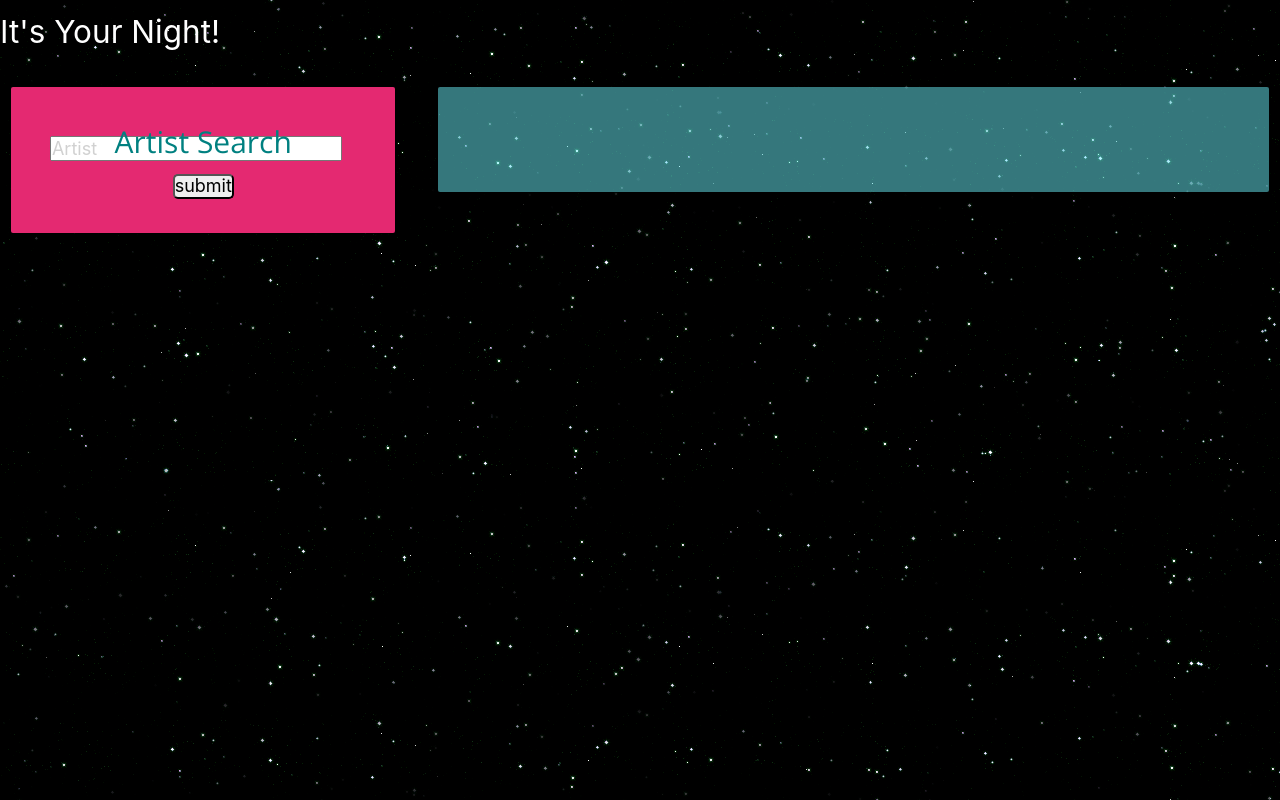
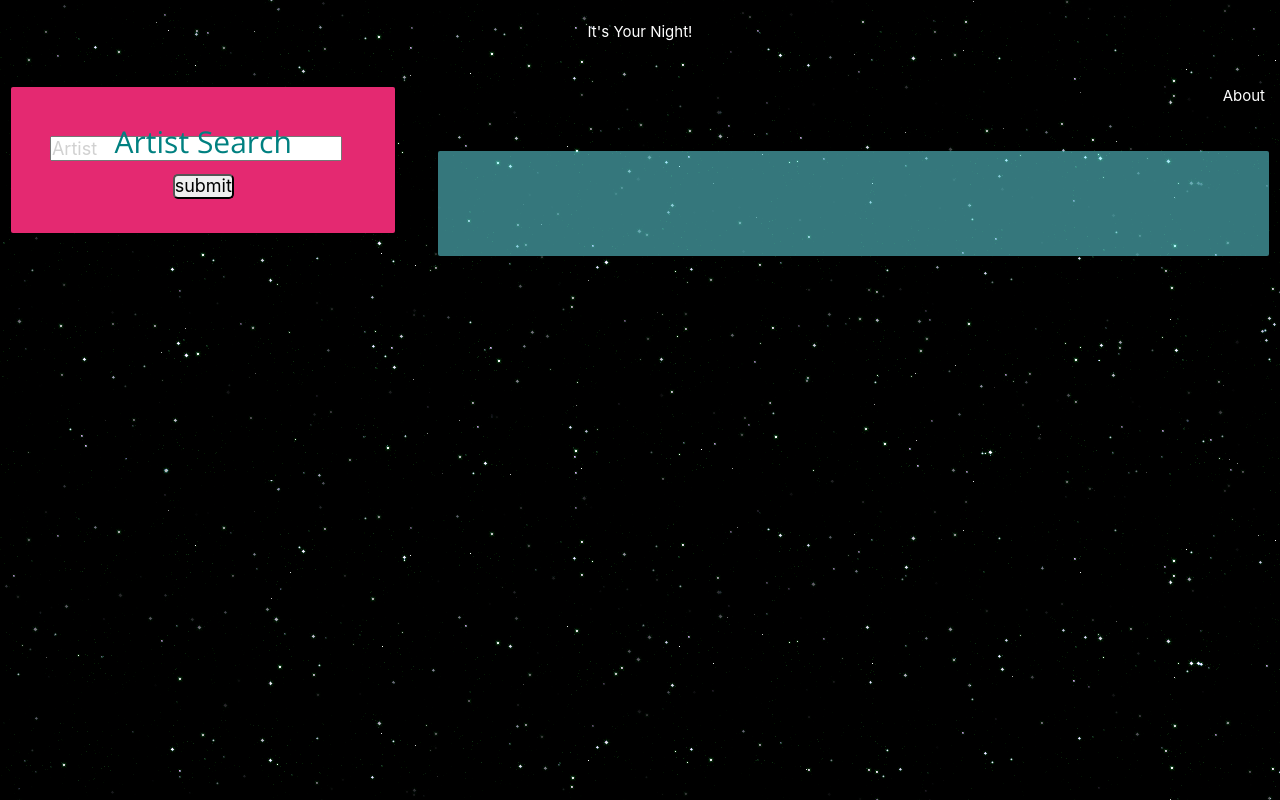
Before and after one commit to guliver109/its-your-night.github.io, a PHP site: page / in a window 1280 px wide. Run offline with PHP 8.4, Linux system fonts and the light colour scheme; some libraries are stand-ins or nearby versions; some web fonts are replaced.

Commit message:
fix problems with ana

```diff
--- a/assets/css/style.css
+++ b/assets/css/style.css
@@ -1,3 +1,6 @@
+
+/* ---------------TWINKLE BACKGROUND ------------------- */
+
 * {
     margin: 0;
     padding: 0;
@@ -11,9 +14,11 @@ header {
     position:relative;
     z-index:5;
 }
+
 h2{
     margin-top: 30px;
     text-align: center;
+
 }
 header h2{
     font-size: 22px;
@@ -71,14 +76,12 @@ header a, a:visited {
   animation:move-twink-back 200s linear infinite;
 }
 
+/* --------------------WIREFRAME -------------------------------------- */
+
 body {
 
-    /* background: url("../images/background/ no-repeat fixed center; */
-
     background-size: cover;
-
     text-align: left;
-
     color: #ffffff;
   }
 
@@ -120,13 +123,54 @@ button {
     color: white;
 }
 
+/* ------------------NAV SIGN TEXT -------------------------- */
+.sign {
+    min-height: 100%;
+    display: flex;
+    flex-direction: column;
+    justify-content: center;
+    align-items: center;
+
+}
+
+__word {
+      font-size: 5.6rem;
+      text-align: center;
+      line-height: 1;
+      color: #c6e2ff;
+      animation: neon .08s ease-in-out infinite alternate;
+
+}
+
+  /*----------Animation Keyframes for SIGN ----------------- --*/
+
+  /* // animation */
+
+  @keyframes neon {
+    from {
+      text-shadow:
+      0 0 6px rgba(202,228,225,0.92),
+      0 0 30px rgba(202,228,225,0.34),
+      0 0 12px rgba(30,132,242,0.52),
+      0 0 21px rgba(30,132,242,0.92),
+      0 0 34px rgba(30,132,242,0.78),
+      0 0 54px rgba(30,132,242,0.92);
+    }
+    to {
+      text-shadow:
+      0 0 6px rgba(202,228,225,0.98),
+      0 0 30px rgba(202,228,225,0.42),
+      0 0 12px rgba(30,132,242,0.58),
+      0 0 22px rgba(30,132,242,0.84),
+      0 0 38px rgba(30,132,242,0.88),
+      0 0 60px rgba(30,132,242,1);
+    }
+  }
+
 /* .nav-wrapper {
     background-color: #e42971;
 } */
 
-.icon fa-info-circle {
-    text-align: right;
-}
 
 .input-field {
     position: fixed;
@@ -172,6 +216,10 @@ form {
     width: 100%;
 }
 
+#restaurant-card {
+    background-color: teal;
+    font-size: 25px;
+}
 #restaurant-distance {
     color: white;
 }
--- a/index.html
+++ b/index.html
@@ -45,11 +45,18 @@
   <div class="twinkling"></div>
 
   <nav>
-    <div class="nav-wrapper">
-        <a class="brand-logo" id="navTop">It's Your Night!</a>
-        <!-- <li><a href="#AboutLink" class="icon fa-info-circle" id="about">About</a></li> -->
-     </div>
-  </nav>
+      <div class="nav-wrapper">
+          <div class="sign">
+              <span class="sign__word">It's Your Night!</span>
+          </div>
+          <!-- <a class="brand-logo" id="navTop">It's Your Night!</a> -->
+        <ul id="nav-mobile" class="right hide-on-med-and-down">
+            <li><a href="#AboutLink" class="icon fa-info-circle" id="about">About</a></li>
+        </ul>
+        <!-- About Us -->
+      </div>
+    </nav>
+
 
   <!-- Page Layout here -->
 
@@ -113,7 +120,20 @@
 
   </div>
 
+  <!-- About Us -->
+  <footer id="about" class="panel">
+      <div>
+              <section>
+                  <h2>ABOUT US</h2>
+                  <p>Nulla consequat, ex ut suscipit rutrum, mi dolor tincidunt erat, et scelerisque turpis ipsum eget quis orci mattis
+                      aliquet. Maecenas fringilla et ante at lorem et ipsum. Dolor nulla eu bibendum sapien. Donec non pharetra dui. Nulla
+                      consequat, ex ut suscipit rutrum, mi dolor tincidunt erat, et scelerisque turpis ipsum.</p>
+              </section>
+      </div>
+  </footer>
+
 </body>
 
 
+
 </html>
```
